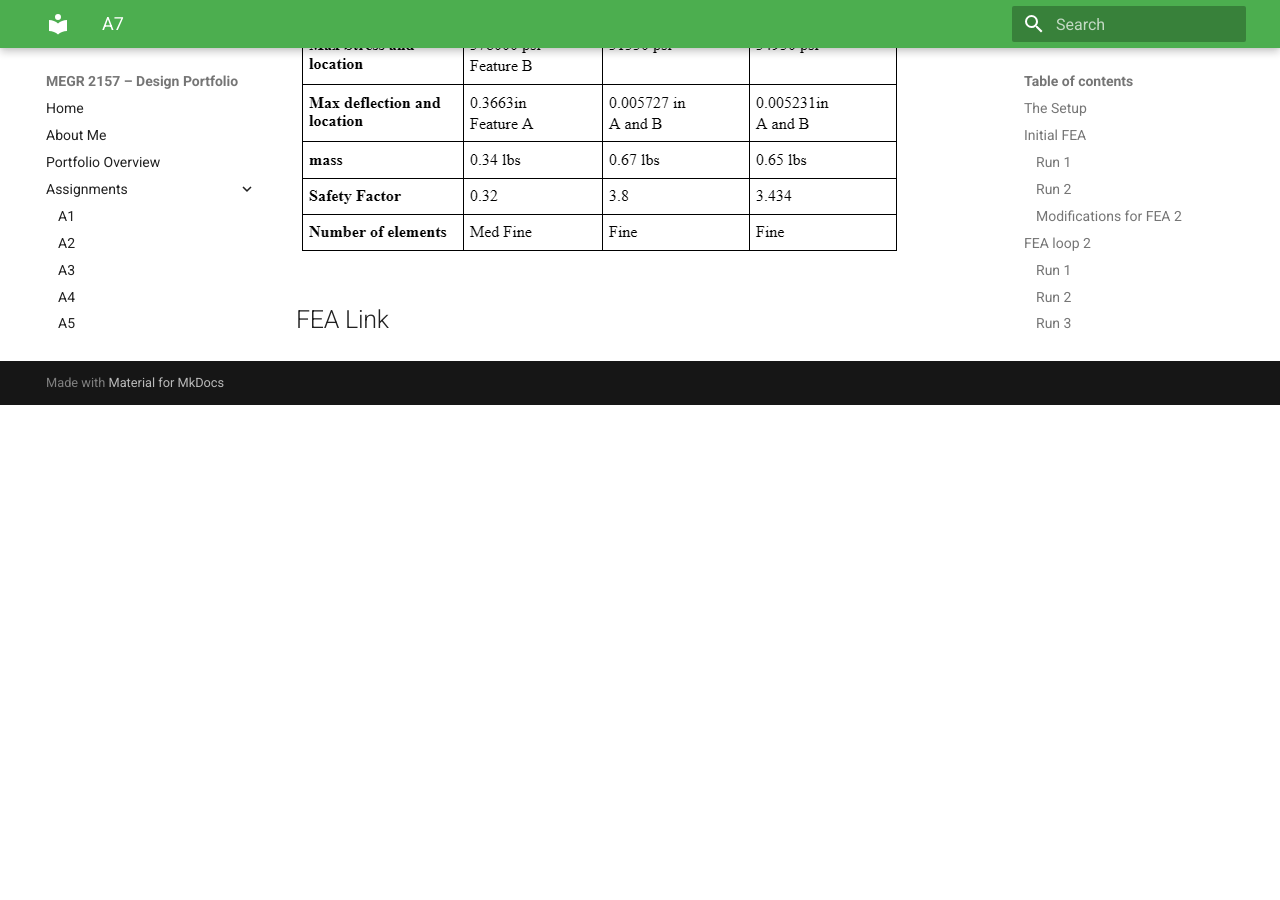
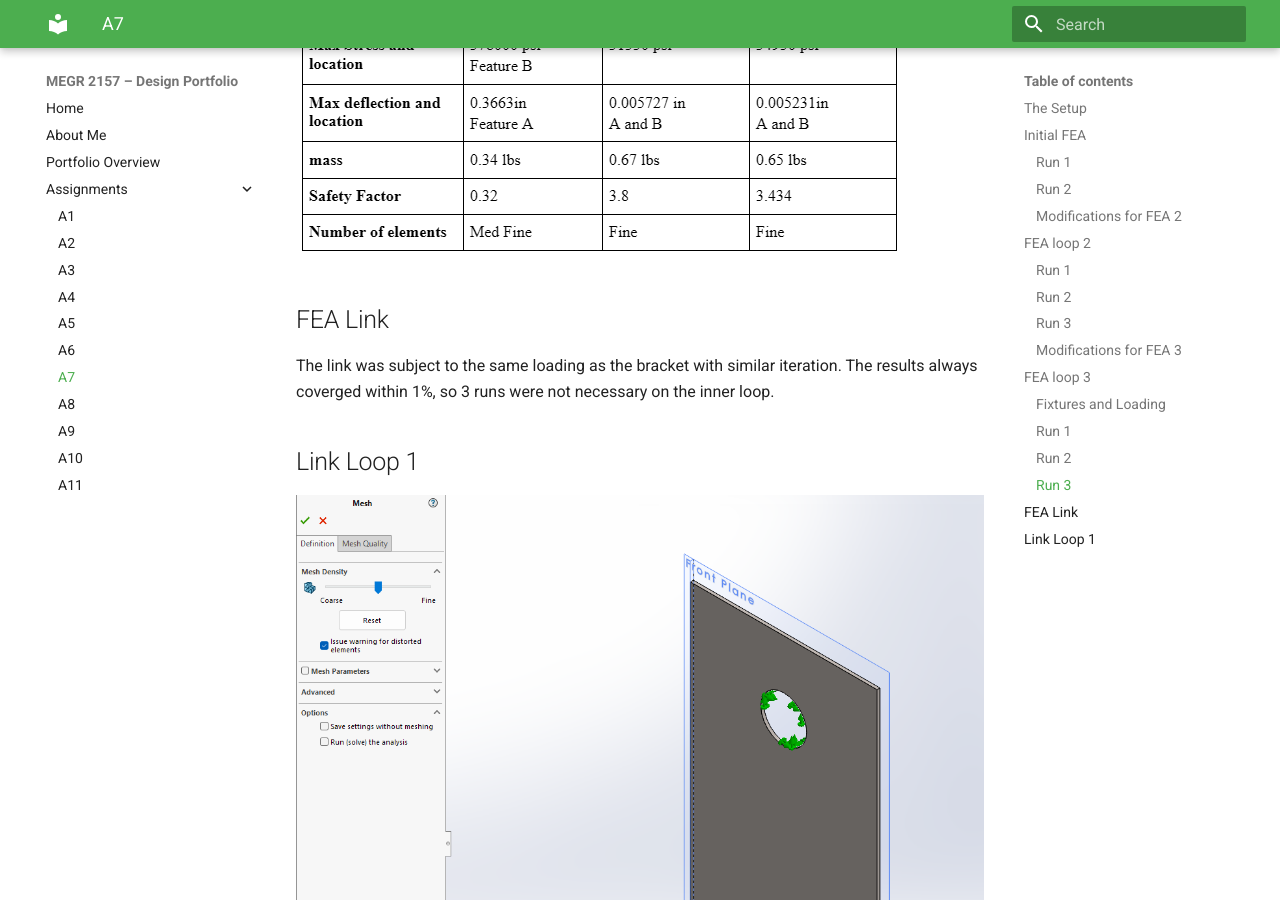
Before and after one commit to CadlesCelica/megr2157-portfolio, an MkDocs documentation site: the page built from docs/assignments/A07/index.md, in a window 1280 px wide and 900 px high, scrolled down 34353 px. Built offline with MkDocs 1.6.1 and Material for MkDocs 9.7.7, drawn with Linux system fonts in a browser that asks for light colours; before the commit the page ends 34758 px from its top, so only the background shows below that.

Commit message:
test img

```diff
--- a/docs/assignments/A07/index.md
+++ b/docs/assignments/A07/index.md
@@ -210,3 +210,9 @@ The final results from the 3 runs are tabulated here.
 ![TABLE](table.png)
 
 ## FEA Link
+
+The link was subject to the same loading as the bracket with similar iteration. The results always coverged within 1%, so 3 runs were not necessary on the inner loop.
+
+## Link Loop 1
+
+![link img test](<ss link/mesh 1 1.png>)
```
